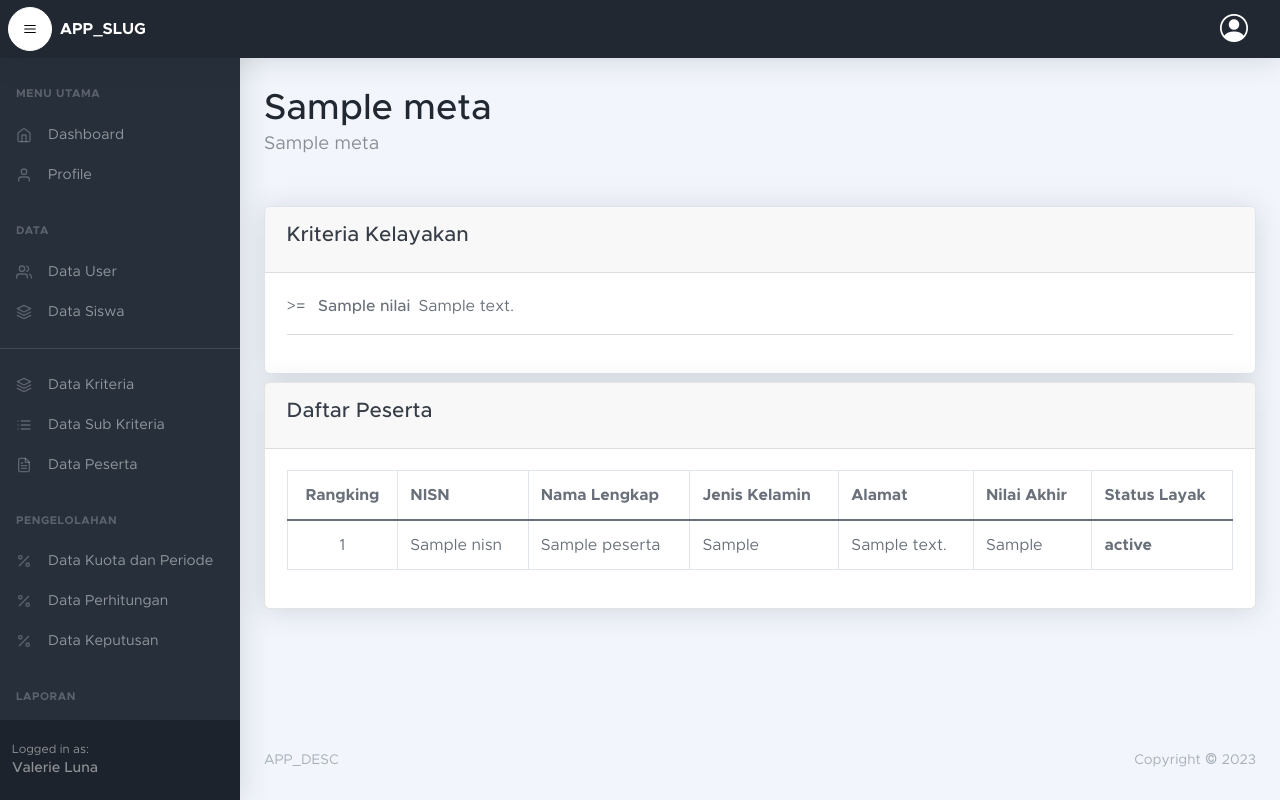
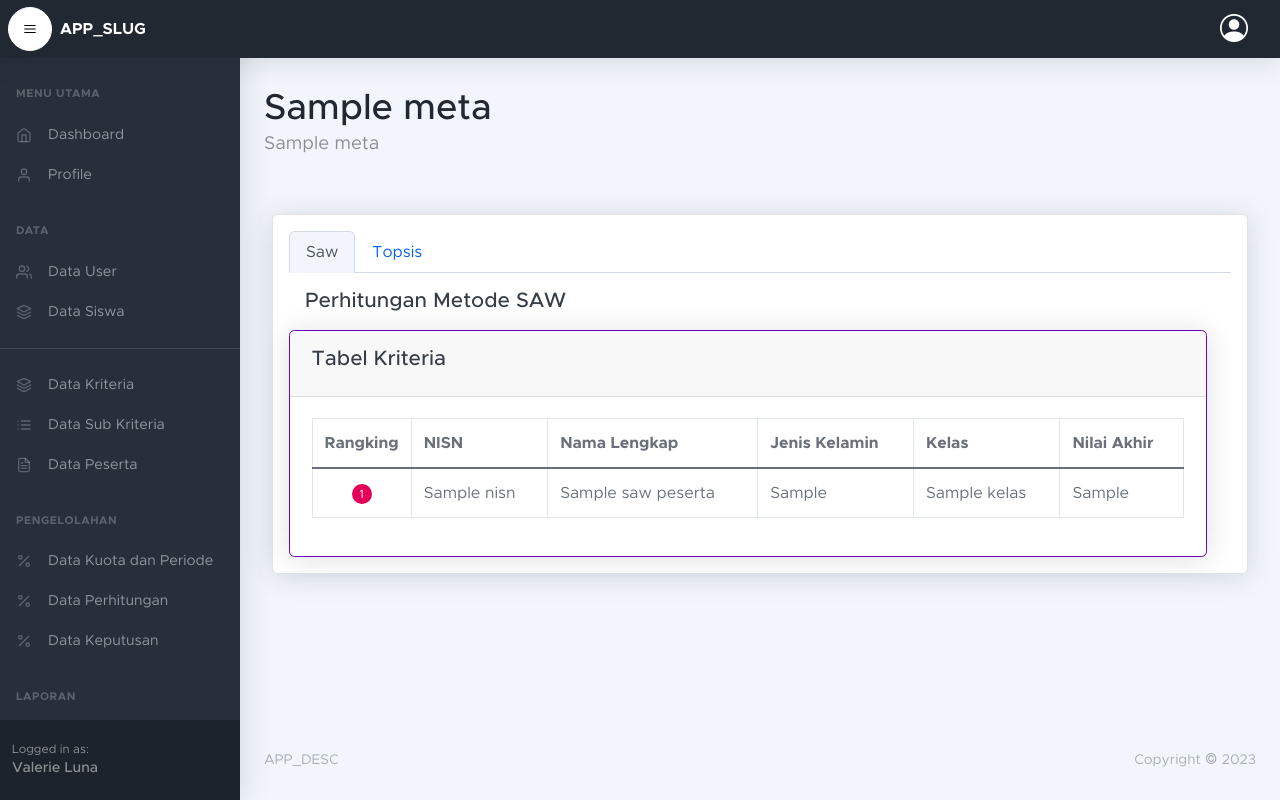
Before and after one commit to stefanfredik/spk-helena, a CodeIgniter 4 app: template app/Views/keputusan/index.php in a window 1280 px wide. Run offline with PHP 8.4 and a stand-in for CodeIgniter, Linux system fonts and the light colour scheme; the template is opened without the code that fills it: most values are stand-ins (such as "Sample title", 1, 10 or a date in 2020); data that the repository does not hold is empty; some libraries are stand-ins or nearby versions.

Commit message:
major update

```diff
--- a/app/Views/keputusan/index.php
+++ b/app/Views/keputusan/index.php
@@ -1,65 +1,23 @@
 <?= $this->extend('/temp/index'); ?>
 <?= $this->section("content"); ?>
 
-<div class="row mb-2">
-    <div class="col-lg-12">
-        <div class="card border shadow">
-            <div class="card-header">
-                <h3>Kriteria Kelayakan</h3>
-            </div>
-            <div class="card-body">
-                <?php foreach ($kelayakan as $kl) : ?>
-                    <div class="row">
-                        <div class="col-md-4">
-                            >= <span class="fw-bold mx-2"><?= $kl['nilai']; ?></span><?= $kl['keterangan']; ?>
-                        </div>
-                    </div>
-                    <hr>
-                <?php endforeach; ?>
-            </div>
+
+<div class="row m-2">
+    <div class="card p-3">
+        <ul class="nav nav-tabs" id="myTab" role="tablist">
+            <li class="nav-item" role="presentation">
+                <button class="nav-link active" id="home-tab" data-bs-toggle="tab" data-bs-target="#saw" type="button" role="tab" aria-controls="home-tab-pane" aria-selected="true">Saw</button>
+            </li>
+            <li class="nav-item" role="presentation">
+                <button class="nav-link" id="profile-tab" data-bs-toggle="tab" data-bs-target="#topsis" type="button" role="tab" aria-controls="profile-tab-pane" aria-selected="false">Topsis</button>
+            </li>
+        </ul>
+
+        <div class="tab-content" id="myTabContent">
+            <?= $this->include("keputusan/saw"); ?>
+            <?= $this->include("keputusan/topsis"); ?>
         </div>
     </div>
 </div>
-<div class="row">
-    <div class="col">
-        <div class="card  shadow">
-            <div class="card-header">
-                <h3>Daftar Peserta</h3>
-            </div>
-            <div id="data" class="card-body">
-                <div class="table-responsive">
-                    <table id="table" class="table table-bordered" width="100%" colspacing="0">
-                        <thead>
-                            <tr class="align-middle">
-                                <th class="text-center">Rangking</th>
-                                <th>NISN</td>
-                                <th>Nama Lengkap</th>
-                                <th>Jenis Kelamin</td>
-                                <th>Alamat</td>
-                                <th>Nilai Akhir</td>
-                                <th>Status Layak</th>
-                            </tr>
-                        </thead>
-                        <tbody>
-                            <?php
-                            $rank = 1;
-                            foreach ($peserta as $ps) :
-                            ?>
-                                <tr>
-                                    <td class="text-center"><?= $rank++; ?></td>
-                                    <td><?= $ps['nisn'] ?></td>
-                                    <td><?= $ps['nama_lengkap'] ?></td>
-                                    <td><?= $ps['jenis_kelamin'] ?></td>
-                                    <td><?= $ps['alamat'] ?></td>
-                                    <td><?= $ps['kriteria_nilai']; ?></td>
-                                    <th><?= @$ps['status_layak']; ?></th>
-                                </tr>
-                            <?php endforeach; ?>
-                        </tbody>
-                    </table>
-                </div>
-            </div>
-        </div>
-    </div>
-</div>
+
 <?= $this->endSection(); ?>
--- /dev/null
+++ b/app/Views/keputusan/saw.php
@@ -0,0 +1,45 @@
+<div class="tab-pane fade show active" id="saw" role="tabpanel" aria-labelledby="home-tab" tabindex="0">
+    <div class="row">
+        <h3 class="m-3">Perhitungan Metode SAW</h3>
+        <div class="row">
+            <div class="col">
+                <div class="card border border-secondary">
+                    <div class="card-header">
+                        <h3>Tabel Kriteria</h3>
+                    </div>
+                    <div id="data" class="card-body">
+                        <div class="table-responsive">
+                            <table id="table" class="table table-bordered" width="100%" colspacing="0">
+                                <thead>
+                                    <tr class="align-middle">
+                                        <th class="text-center" width="80">Rangking</th>
+                                        <th>NISN</td>
+                                        <th>Nama Lengkap</th>
+                                        <th>Jenis Kelamin</td>
+                                        <th>Kelas</td>
+                                        <th>Nilai Akhir</td>
+                                    </tr>
+                                </thead>
+                                <tbody>
+                                    <?php
+                                    $rank = 1;
+                                    foreach ($sawPeserta as $ps) :
+                                    ?>
+                                        <tr>
+                                            <td class="text-center "><span class="badge bg-pink rounded rounded-circle"><?= $rank++; ?></span></td>
+                                            <td><?= $ps['nisn'] ?></td>
+                                            <td><?= $ps['nama_lengkap'] ?></td>
+                                            <td><?= $ps['jenis_kelamin'] ?></td>
+                                            <td><?= $ps['kelas'] ?></td>
+                                            <td><?= $ps['nilaiAkhir']; ?></td>
+                                        </tr>
+                                    <?php endforeach; ?>
+                                </tbody>
+                            </table>
+                        </div>
+                    </div>
+                </div>
+            </div>
+        </div>
+    </div>
+</div>
--- /dev/null
+++ b/app/Views/keputusan/topsis.php
@@ -0,0 +1,46 @@
+<div class="tab-pane fade show" id="topsis" role="tabpanel" aria-labelledby="home-tab" tabindex="0">
+    <div class="row">
+        <h3 class="m-3">Keputusan Metode SAW</h3>
+        <div class="row">
+            <div class="col">
+                <div class="card border border-secondary">
+                    <div class="card-header">
+                        <h3>Tabel Kriteria</h3>
+                    </div>
+                    <div id="data" class="card-body">
+                        <div class="table-responsive">
+                            <table id="table" class="table table-bordered" width="100%" colspacing="0">
+                                <thead>
+                                    <tr class="align-middle">
+                                        <th class="text-center">Rangking</th>
+                                        <th>NISN</td>
+                                        <th>Nama Lengkap</th>
+                                        <th>Jenis Kelamin</td>
+                                        <th>Kelas</td>
+                                        <th>Nilai Akhir</td>
+                                        <th>Status</td>
+                                    </tr>
+                                </thead>
+                                <tbody>
+                                    <?php
+                                    $rank = 1;
+                                    foreach ($topsisPeserta as $ps) :
+                                    ?>
+                                        <tr>
+                                            <td class="text-center"><?= $rank++; ?></td>
+                                            <td><?= $ps['nisn'] ?></td>
+                                            <td><?= $ps['nama_lengkap'] ?></td>
+                                            <td><?= $ps['jenis_kelamin'] ?></td>
+                                            <td><?= $ps['kelas'] ?></td>
+                                            <td><?= $ps['nilaiAkhir']; ?></td>
+                                        </tr>
+                                    <?php endforeach; ?>
+                                </tbody>
+                            </table>
+                        </div>
+                    </div>
+                </div>
+            </div>
+        </div>
+    </div>
+</div>
--- a/app/Views/subkriteria/index.php
+++ b/app/Views/subkriteria/index.php
@@ -3,7 +3,7 @@
 <?= $this->section("content"); ?>
 <div class="row">
     <div class="col">
-        <button data-url="<?= '/' . $meta['url'] . '/tambah'; ?>" class="m-2 btn btn-outline-white" onclick="add(this)"><i class="bi bi-plus-circle mx-1"></i>Tambah Data</button>
+        <button data-url="<?= '/' . $meta['url'] . '/tambah'; ?>" class="m-2 btn btn-pink" onclick="add(this)"><i class="bi bi-plus-circle mx-1"></i>Tambah Data</button>
 
         <div class="card">
             <div class="card-header">
```
Also changed, not shown: app/Controllers/Keputusan.php (+14 -5 lines), app/Views/perhitungan/saw.php (deleted, +0 -216 lines), 1 other file.
